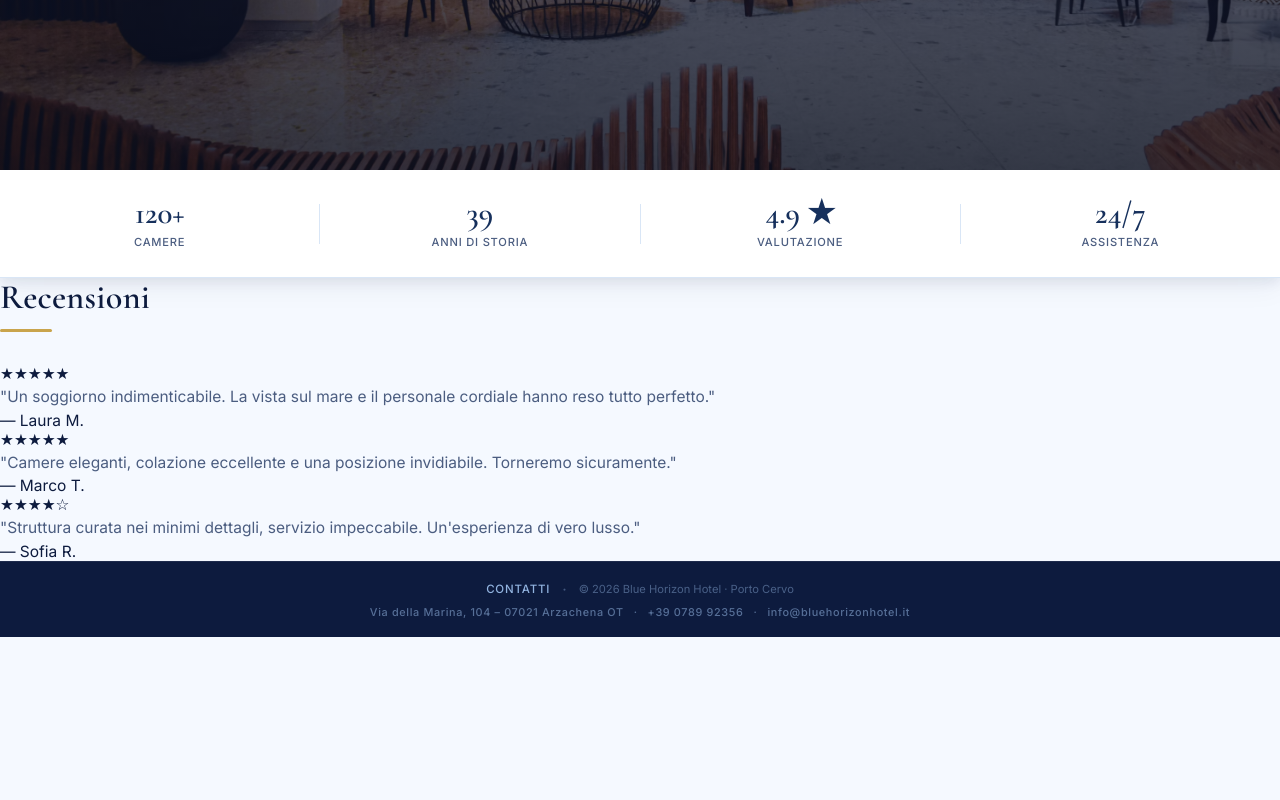
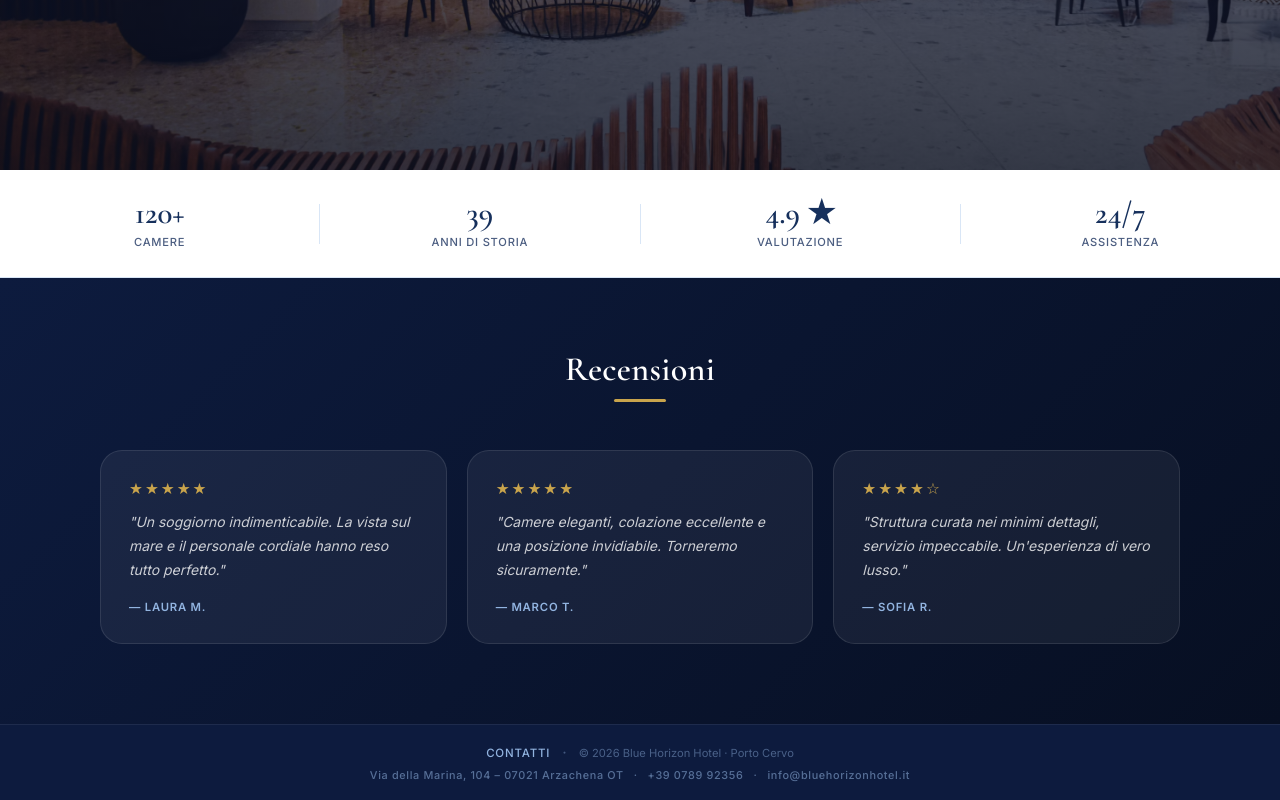
Before and after one commit to alesseus/hotel, an Angular app in the folder frontend/: page / in a window 1280 px wide. Shown: the part 630-1430 px from the top of the page. Before the commit the page ends 1267 px from the top, so only its background shows below. Built offline with nearby package versions, Linux system fonts and the light colour scheme.

Commit message:
css home recensioni

```diff
--- a/frontend/src/app/home/home.css
+++ b/frontend/src/app/home/home.css
@@ -147,6 +147,60 @@
   flex-shrink: 0;
 }
 
+/*Recensioni*/
+
+.recensioni-strip {
+  background: linear-gradient(135deg, var(--navy-900) 0%, var(--navy-950) 100%);
+  padding: 72px 40px 80px;
+}
+.recensioni-strip-inner {
+  max-width: 1080px;
+  margin: 0 auto;
+  text-align: center;
+}
+.recensioni-strip h2 { color: var(--white); margin-bottom: 10px; }
+.recensioni-strip .divider-gold { margin: 0 auto 48px; }
+
+.rec-grid {
+  display: grid;
+  grid-template-columns: repeat(auto-fill, minmax(280px, 1fr));
+  gap: 20px;
+  text-align: left;
+}
+
+.rec-card {
+  background: rgba(255, 255, 255, 0.06);
+  border: 1px solid rgba(255, 255, 255, 0.10);
+  border-radius: var(--r-lg);
+  padding: 28px;
+  transition: background var(--fast), transform var(--med);
+}
+.rec-card:hover { background: rgba(255,255,255,0.10); transform: translateY(-4px); }
+
+.rec-stars { color: var(--gold-500); font-size: 1rem; letter-spacing: 2px; margin-bottom: 12px; }
+.rec-card p {
+  font-size: 0.90rem;
+  font-style: italic;
+  color: rgba(255, 255, 255, 0.78);
+  line-height: 1.72;
+  margin-bottom: 14px;
+}
+.rec-author {
+  font-size: 0.73rem;
+  font-weight: 600;
+  letter-spacing: 0.07em;
+  text-transform: uppercase;
+  color: var(--navy-300);
+}
+
+@media (max-width: 768px) {
+  .servizi-hero { padding: 52px 20px 44px; }
+  .services-container { padding: 44px 20px 48px; }
+  .services-grid { grid-template-columns: 1fr; }
+  .recensioni-strip { padding: 52px 20px 60px; }
+}
+
+
 /* Animazione */
 @keyframes fadeUp {
   from { opacity: 0; transform: translateY(24px); }
```
